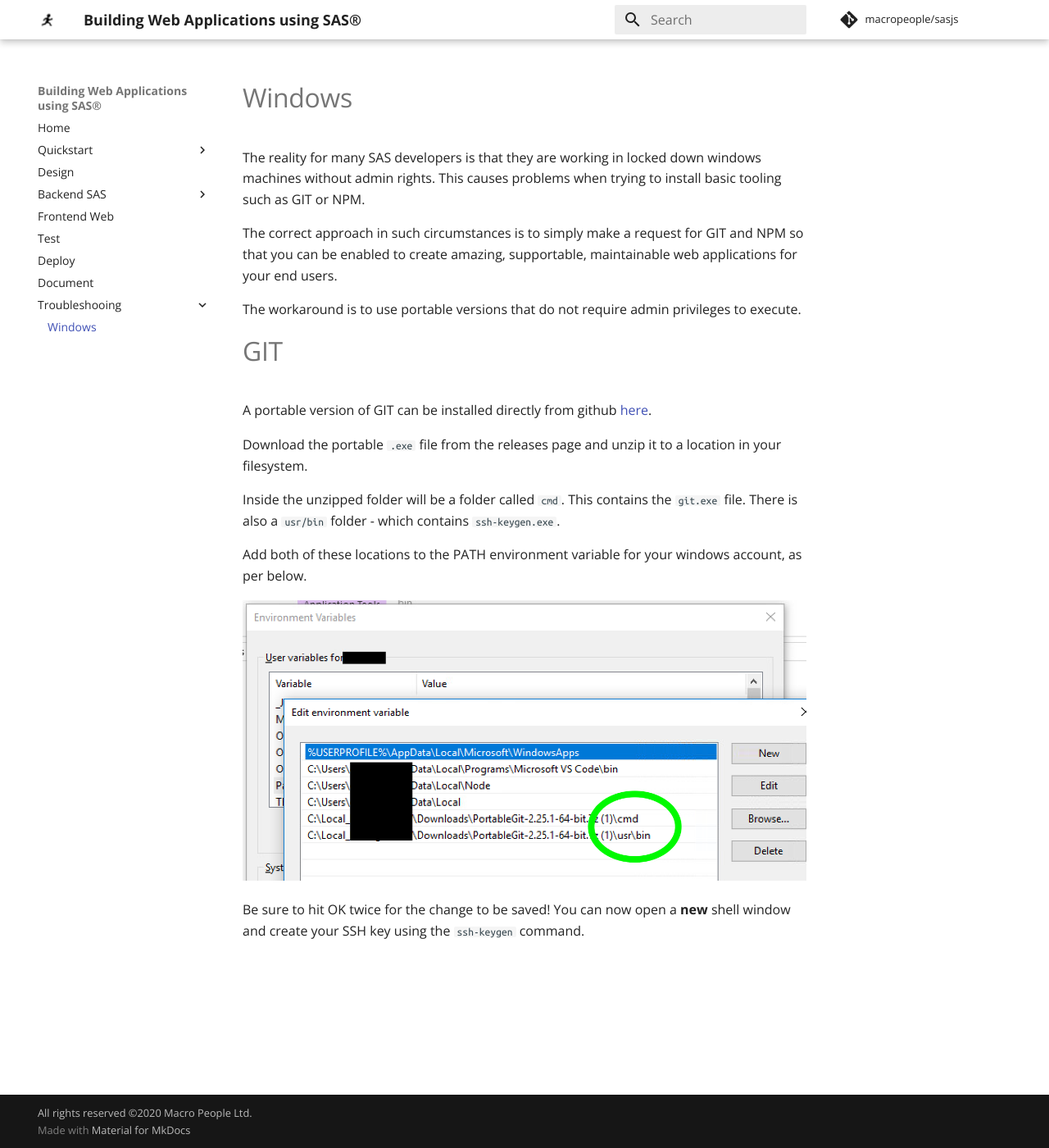
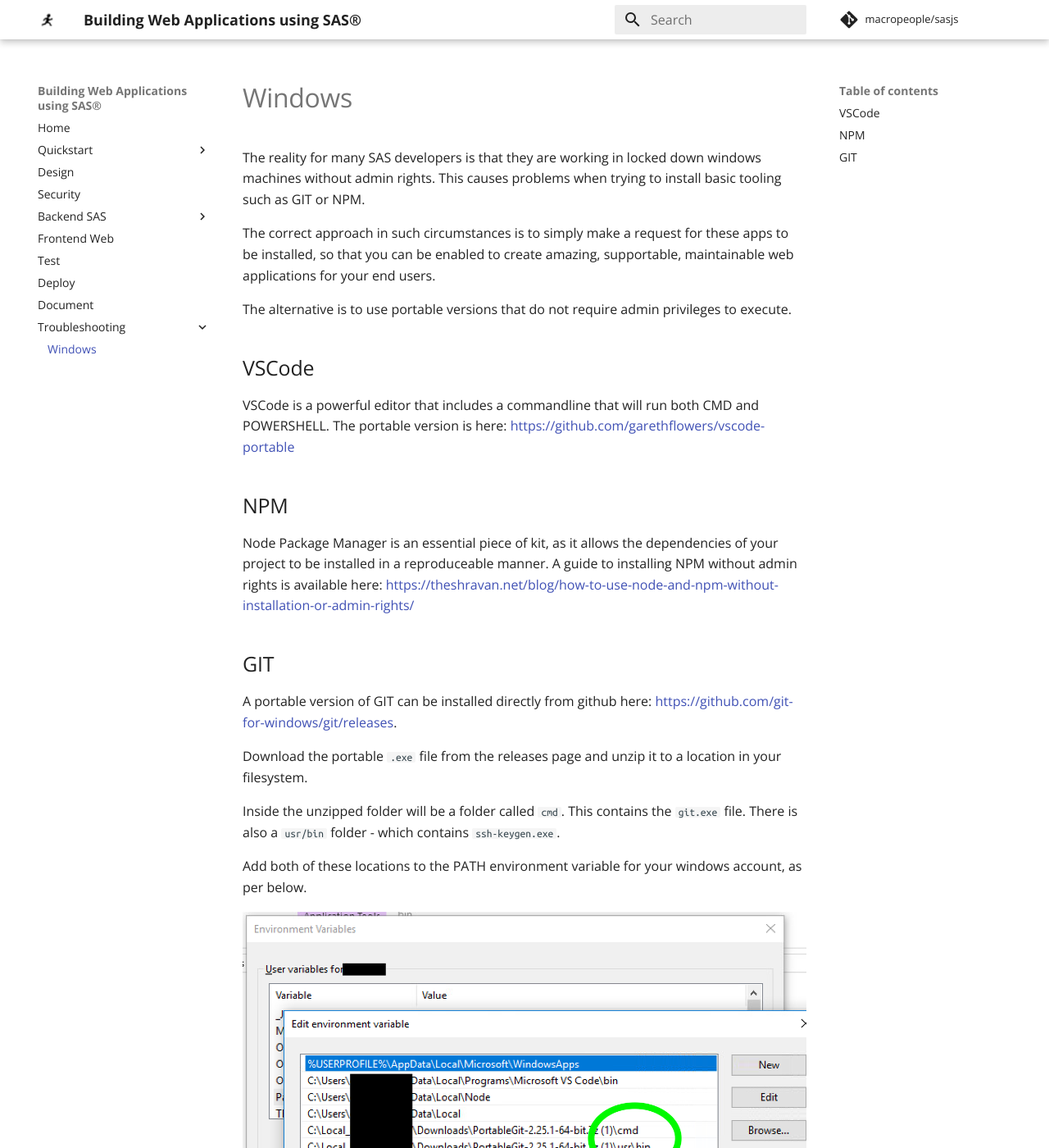
Before and after one commit to sasjs/sasjs.io, an MkDocs documentation site: the page built from docs/windows.md, in a window 1280 px wide and 1400 px high. Shown: the whole window at 82% size. Built offline with MkDocs 1.6.1 and Material for MkDocs 9.7.7, drawn with Linux system fonts in a browser that asks for light colours; comment, search, counter and statistics services are not loaded; old or Windows-style settings are respelled for this version of MkDocs.

Commit message:
chore: informations

```diff
--- a/docs/windows.md
+++ b/docs/windows.md
@@ -2,14 +2,20 @@
 
 The reality for many SAS developers is that they are working in locked down windows machines without admin rights.  This causes problems when trying to install basic tooling such as GIT or NPM.
 
-The correct approach in such circumstances is to simply make a request for GIT and NPM so that you can be enabled to create amazing, supportable, maintainable web applications for your end users.
+The correct approach in such circumstances is to simply make a request for these apps to be installed, so that you can be enabled to create amazing, supportable, maintainable web applications for your end users.
 
-The workaround is to use portable versions that do not require admin privileges to execute.
+The alternative is to use portable versions that do not require admin privileges to execute.
 
+## VSCode
 
-# GIT
+VSCode is a powerful editor that includes a commandline that will run both CMD and POWERSHELL.  The portable version is here:  [https://github.com/garethflowers/vscode-portable](https://github.com/garethflowers/vscode-portable)
 
-A portable version of GIT can be installed directly from github [here](https://github.com/git-for-windows/git/releases).
+## NPM
+Node Package Manager is an essential piece of kit, as it allows the dependencies of your project to be installed in a reproduceable manner.  A guide to installing NPM without admin rights is available here:  [https://theshravan.net/blog/how-to-use-node-and-npm-without-installation-or-admin-rights/](https://theshravan.net/blog/how-to-use-node-and-npm-without-installation-or-admin-rights/)
+
+## GIT
+
+A portable version of GIT can be installed directly from github here: [https://github.com/git-for-windows/git/releases](https://github.com/git-for-windows/git/releases).
 
 Download the portable `.exe` file from the releases page and unzip it to a location in your filesystem.
 
--- a/mkdocs.yml
+++ b/mkdocs.yml
@@ -5,6 +5,7 @@
     - Services: quickstart/services.md
     - React: quickstart/react.md
 - Design: design.md
+- Security: security.md
 - Backend SAS:
     - Considerations: build/considerations.md
     - SAS9: build/buildsas9.md
@@ -13,7 +14,7 @@
 - Test: testing.md
 - Deploy: deploy.md
 - Document: documentation.md
-- Troubleshooing:
+- Troubleshooting:
     - windows.md
 
 markdown_extensions:
```
Also changed, not shown: docs/Releasing.md (added, +9 -0 lines), docs/deploy.md (+7 -1 lines), docs/design.md (+1 -0 lines), docs/quickstart/services.md (+5 -24 lines), docs/security.md (added, +27 -0 lines), 1 other file.
